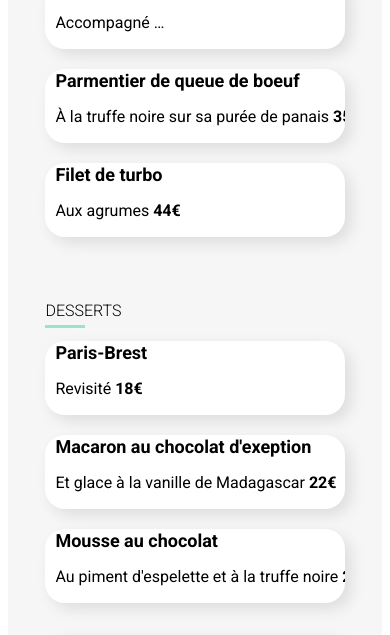
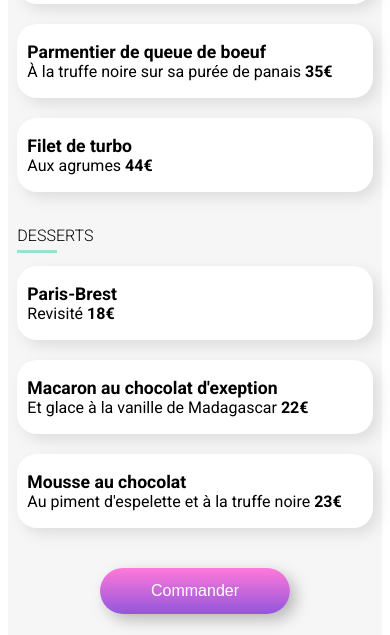
Before and after one commit to JulieBourelDrapier/ohmyfood, a website: page restaurants/page2.html in a window 390 px wide. Shown: the part 829-1464 px from the top of the page. Drawn offline with Linux system fonts and the light colour scheme; a web font is replaced by a local one.

Commit message:
fin version mobile (reste élément price à revoir)

```diff
--- a/assets/style.css
+++ b/assets/style.css
@@ -504,14 +504,13 @@ h1 {
     display: flex;
     flex-direction: column;
     border-radius: 20px;
-    gap: 20px;
-    width: 80%;
-    padding: 15px;
+    width: 95%;
+    padding: 0;
     background-color: #F6F6F6;
 }
 
 .menu h2 {
-    font-size: 16px;
+    font-size: 1em;
     font-weight: lighter;
     border-bottom: 3px solid #99E2D0;
     padding-bottom: 5px;
@@ -595,10 +594,11 @@ h1 {
 .card-text h3 {
     margin: 0;
     padding: 0;
-    font-size: 18px;
+    font-size: 1.1em;
 }
 
 .card-text p {
+    margin:0;
     padding-bottom: 0;
 }
 
@@ -640,24 +640,12 @@ h1 {
     width: 35%;
 }
 
-/* CTA = call to action btn*/
-.btn { /*SASS faire le lien entre ce type de btn et les coeurs qui ont le même dégradé*/
-    font-size: 16px;
-    font-weight: bold;
-    border-radius: 25px;
-    border: none;
-    padding: 16px;
-    padding-left: 50px;
-    padding-right: 50px;
-    box-sizing: border-box;
-}
+
 
 
 .btn-cta {
-    display: flex;
-    justify-content: center;
-    align-items: center;
-    width: 300px;
+    width: 190px;
+    margin-top: 20px;
 }
 
 /* FOOTER : pas de différence avec celui de la homepage voir au dessus */
--- a/restaurants/page2.html
+++ b/restaurants/page2.html
@@ -168,7 +168,7 @@
                     </div>
                     <div class="ss-i three">
                         <div>Mentions légales</div>
-                        <a href="#"><div>Contact</div></a>
+                        <a href="mailto:email@example.com">Contact</a></div>
                     </div>
                 </div>
             </footer>
```
